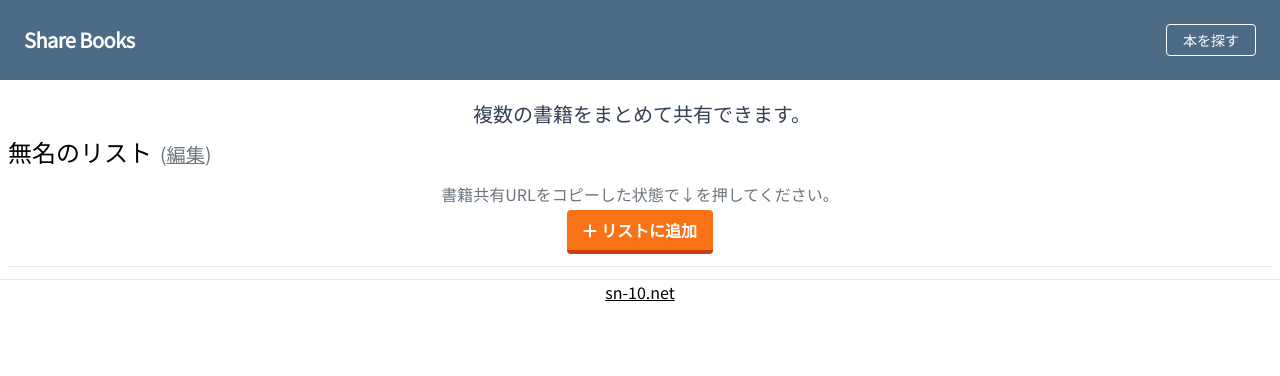
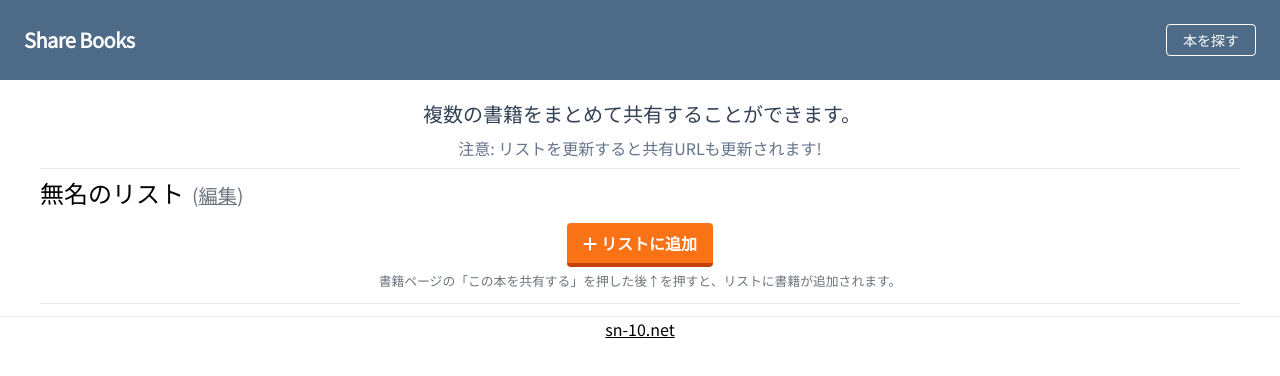
Before and after one commit to s-n-1-0/books_web, a Next.js app in the folder next/: page /ja/share/list in a window 1280 px wide. Shown: the top 376 px of the page. Built offline with nearby package versions, Linux system fonts and the light colour scheme.

Commit message:
リストページレイアウト調整

```diff
--- a/next/pages/ja/share/list.tsx
+++ b/next/pages/ja/share/list.tsx
@@ -38,6 +38,7 @@ function BookCellRightMenu({ bookData, children }: Props) {
   return (
     <div className="flex h-full items-center">
       <div className="flex  justify-center  flex-col">
+        <span className="text-center text-slate-500">購入先</span>
         {(() => {
           switch (selectedStore) {
             case "amazon":
@@ -48,7 +49,6 @@ function BookCellRightMenu({ bookData, children }: Props) {
               return <KinokuniyaLink isbn={bookData.isbn} />;
           }
         })()}
-
         <button
           className="text-blue-500 mt-1 underline cursor-pointer"
           onClick={() => {
@@ -140,11 +140,46 @@ function MainContent() {
       if (books.length > 0) setBookList(books);
     } catch {}
   }, [_books]);
+  let clickAddButton = () => {
+    navigator.clipboard
+      .readText()
+      .then(async (text) => {
+        try {
+          let url = new URL(text);
+          if (!checkSharePageUrl(url)) {
+            setErrorText("コピーしているURLが有効ではありません。");
+            return;
+          }
+          let newBookList = Array.from(
+            new Set([...bookList.map((x) => x.href), url.href]) //重複削除
+          ).map((x) => new URL(x));
+          setBookList(newBookList);
+        } catch {
+          setErrorText("コピーしているURLが有効ではありません。");
+        }
+      })
+      .catch(() => {
+        setErrorText(
+          "× ブラウザなどの設定からこのサイトに貼り付け許可を与えてください。 ×"
+        );
+      });
+  };
   return (
-    <div>
+    <div className=" mx-auto " style={{ maxWidth: "1200px" }}>
+      {(() => {
+        if (bookList.length > 0) return;
+        return (
           <h3 className="pt-5 text-xl text-center pb-2 text-slate-700">
-        <span className="ml-1">複数の書籍をまとめて共有できます。</span>
+            <span className="ml-1">
+              複数の書籍をまとめて共有することができます。
+            </span>
           </h3>
+        );
+      })()}
+      <p className="text-center text-slate-500">
+        注意: リストを更新すると共有URLも更新されます!
+      </p>
+      <hr className="my-2" />
       {(() => {
         if (isEditListTitle)
           return (
@@ -190,7 +225,7 @@ function MainContent() {
                   );
                 }}
               >
-                一時保存
+                一瞬保存(リロード)
               </button>
               /
               <button
@@ -205,13 +240,7 @@ function MainContent() {
             <ul className="w-full text-sm font-medium text-gray-900 bg-white border border-gray-200 rounded-lg dark:bg-gray-700 dark:border-gray-600 dark:text-white">
               {(() => {
                 return bookList.map((x, i) => {
-                  let position: "top" | "bottom" | "center" =
-                    i == 0
-                      ? "top"
-                      : i == bookList.length - 1
-                      ? "bottom"
-                      : "center";
-                  if (bookList.length == 1) position = "bottom";
+                  let position: "top" | "center" = i == 0 ? "top" : "center";
                   return (
                     <BookCell
                       key={x.href}
@@ -239,46 +268,37 @@ function MainContent() {
                   );
                 });
               })()}
+              <li
+                className="w-full px-4 py-2 rounded-b-lg text-center my-2 cursor-pointer"
+                onClick={clickAddButton}
+              >
+                <FontAwesomeIcon icon={faPlus} className="mr-1" />
+                リストに追加
+              </li>
             </ul>
           </div>
         );
       })()}
       <div className="text-center m-3">
-        <span className="text-secondary">
-          書籍共有URLをコピーした状態で↓を押してください。
-        </span>
         <div className="w-full mt-1">
+          {(() => {
+            if (bookList.length > 0) return;
+            return (
               <button
-            onClick={() => {
-              navigator.clipboard
-                .readText()
-                .then(async (text) => {
-                  try {
-                    let url = new URL(text);
-                    if (!checkSharePageUrl(url)) {
-                      setErrorText("コピーしているURLが有効ではありません。");
-                      return;
-                    }
-                    let newBookList = Array.from(
-                      new Set([...bookList.map((x) => x.href), url.href]) //重複削除
-                    ).map((x) => new URL(x));
-                    setBookList(newBookList);
-                  } catch {
-                    setErrorText("コピーしているURLが有効ではありません。");
-                  }
-                })
-                .catch(() => {
-                  setErrorText(
-                    "× ブラウザなどの設定からこのサイトに貼り付け許可を与えてください。 ×"
-                  );
-                });
-            }}
+                onClick={clickAddButton}
                 className="mx-auto bg-orange-500 hover:bg-orange-400 text-white font-bold py-2 px-4 border-b-4 border-orange-700 hover:border-orange-500 rounded"
               >
                 <FontAwesomeIcon icon={faPlus} className="mr-1" />
                 リストに追加
               </button>
-          <br />
+            );
+          })()}
+
+          <p className="text-secondary">
+            <small>
+              書籍ページの「この本を共有する」を押した後↑を押すと、リストに書籍が追加されます。
+            </small>
+          </p>
           <small className="text-red-500">{errorText}</small>
         </div>
       </div>
```
Lines whose indentation alone changed are shown as unchanged.
